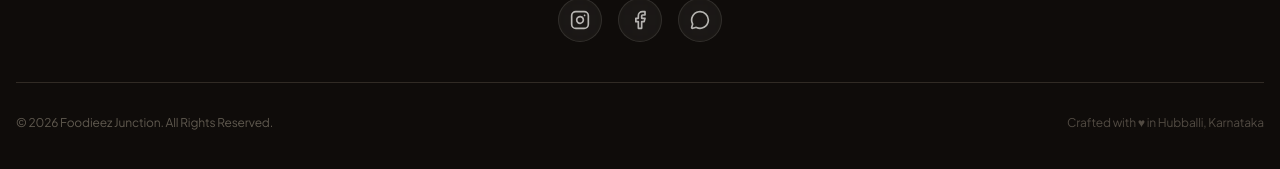
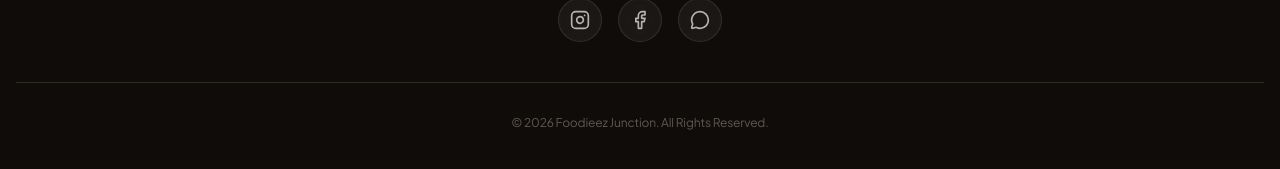
Before and after one commit to nehalnadaf-git/foodieez-junction, a Next.js app: page /reviews in a window 1280 px wide. Shown: the part 1225-1394 px from the top of the page. Built offline with nearby package versions, Linux system fonts and the light colour scheme; no server answers.

Commit message:
Remove crafted with text from footer

```diff
--- a/src/components/Footer.tsx
+++ b/src/components/Footer.tsx
@@ -88,12 +88,9 @@
         </div>
 
         {/* Bottom bar */}
-        <div className="pt-8 border-t border-primary/8 flex flex-col sm:flex-row items-center justify-between gap-3">
+        <div className="pt-8 border-t border-primary/8 flex flex-col sm:flex-row items-center justify-center gap-3 text-center">
           <p className="text-xs text-muted-foreground/55 font-body">
             © {new Date().getFullYear()} Foodieez Junction. All Rights Reserved.
-          </p>
-          <p className="text-xs text-muted-foreground/45 font-body">
-            Crafted with ♥ in Hubballi, Karnataka
           </p>
         </div>
       </div>
```
